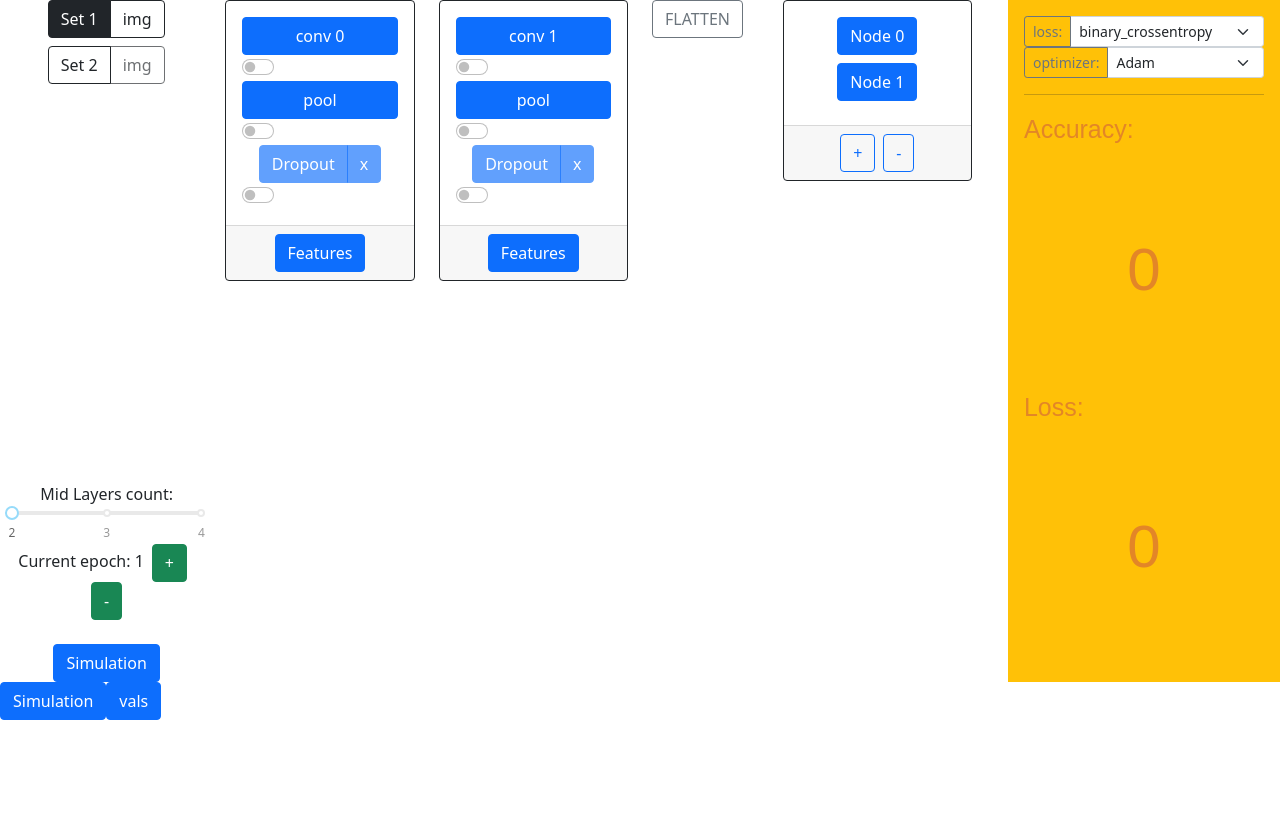
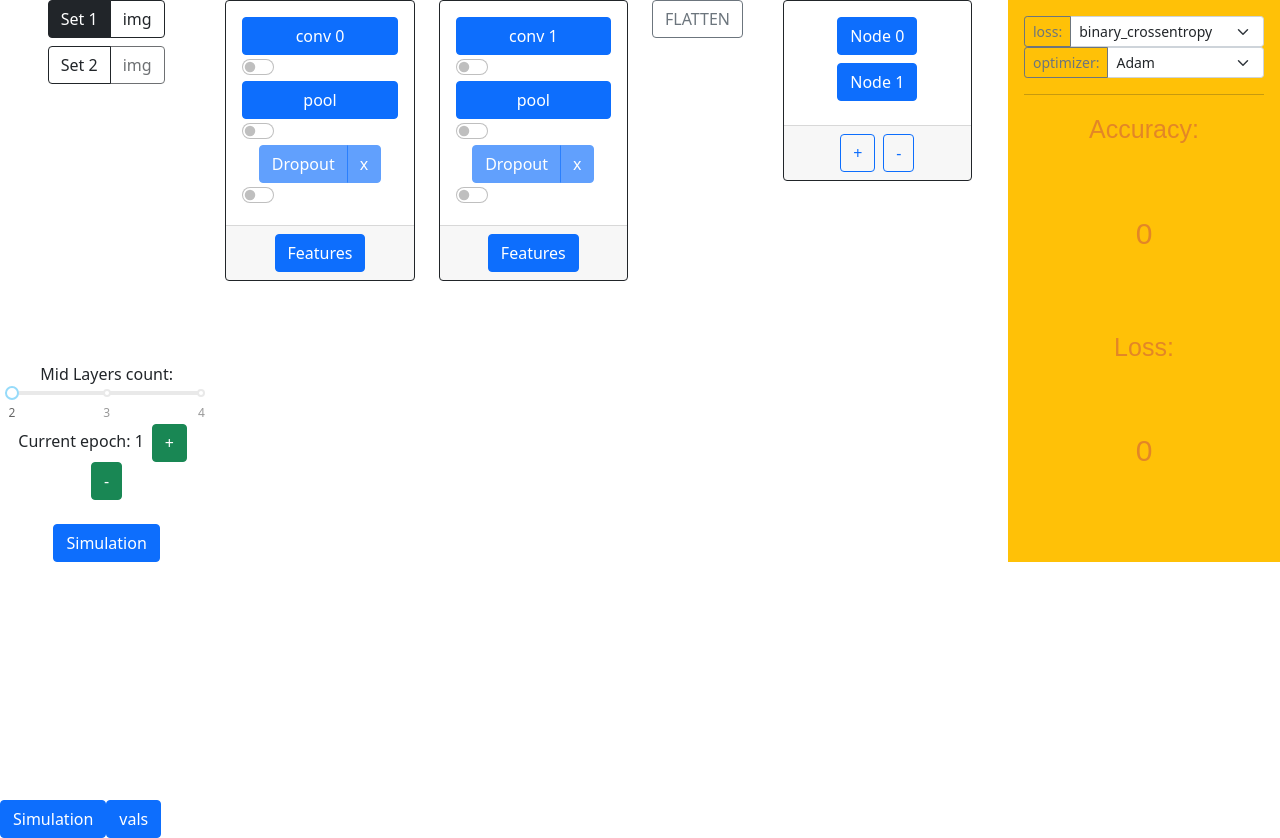
Before and after one commit to Wklej/CNNSIM, a React (Create React App) app: page / in a window 1280 px wide. Before the commit the page ends 800 px from the top, so only its background shows below. Built offline with nearby package versions, Linux system fonts and the light colour scheme.

Commit message:
max viewport fix + center charts

```diff
--- a/src/Layers/Output.js
+++ b/src/Layers/Output.js
@@ -39,6 +39,8 @@ const Output = ({acc, loss, lossFunc}) => {
                         fill: '#E38627',
                         }}
                     labelPosition={0}
+                    viewBoxSize={[200, 150]}
+                    center={[100, 70]}
                 />
             </div>
         )
@@ -64,13 +66,15 @@ const Output = ({acc, loss, lossFunc}) => {
                         fill: '#E38627',
                         }}
                     labelPosition={0}
+                    viewBoxSize={[200, 150]}
+                    center={[100, 70]}
                 />
             </div>
         )
     }
 
     return (
-        <div>
+        <div className='text-center'>
             <SelectBundle values={values} label='loss' update={update} id={id}
                         optionValues={[lossFunc, 'mean_squared_error']} />
             <SelectBundle values={values} label='optimizer' update={update} id={id}
--- a/src/Workflow.js
+++ b/src/Workflow.js
@@ -21,7 +21,7 @@ const Workflow = ({numLayers, handleSliderChange, handleImageChange, handleModel
   // const handleFeaturesClose = () => setShowFeatures(false);
 
     return (
-        <div className="container-fluid">
+        <div className="container-fluid min-vh-100">
           <div className="row flex-nowrap">
             <div className="col-2 d-flex justify-content-center">
               {/* LEFT PANEL */}
```
